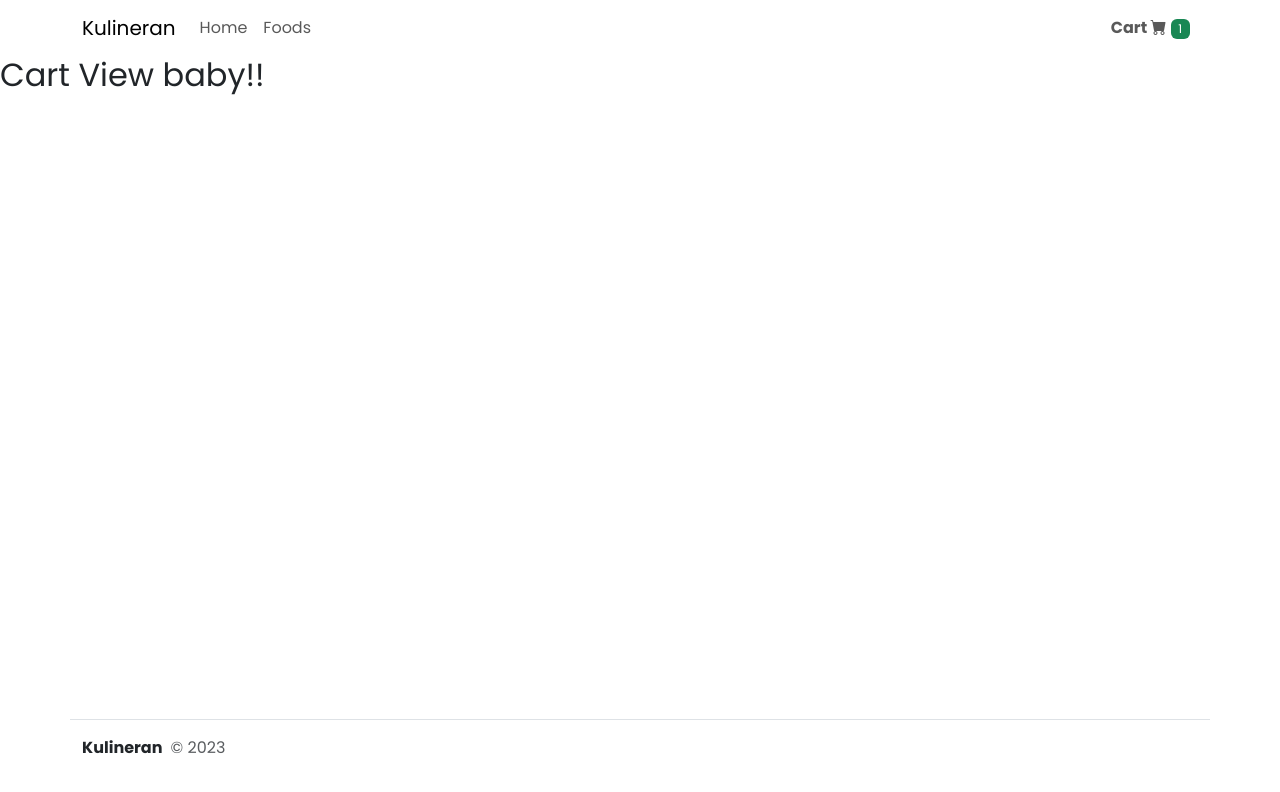
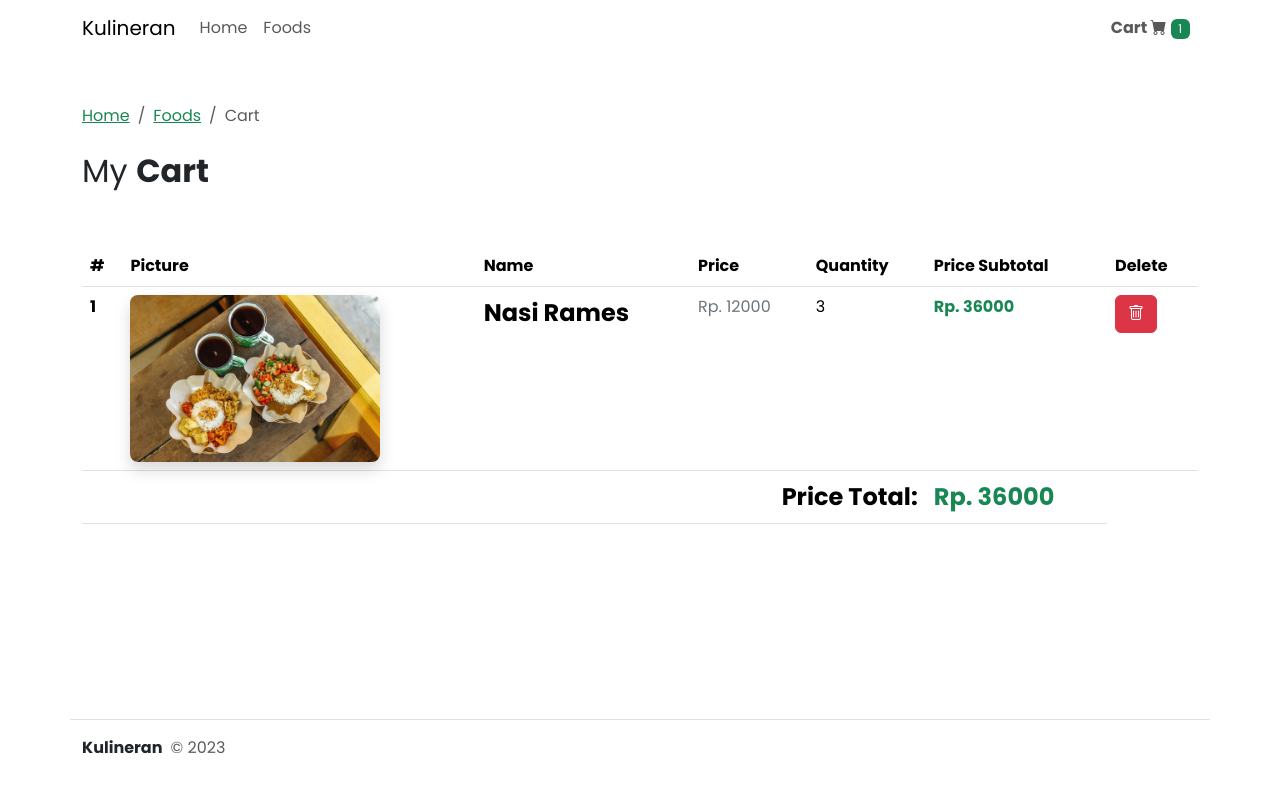
Before and after one commit to dhaniarfebrin/kulineran, a Vue app: page /#/cart in a window 1280 px wide. Shown: the top 792 px of the page. Built offline with nearby package versions, Linux system fonts and the light colour scheme; data requests are answered from the project's data file; what vue-toast-notification would draw is missing.

Commit message:
feat: can delete cart

```diff
--- a/src/views/CartView.vue
+++ b/src/views/CartView.vue
@@ -1,10 +1,122 @@
 <script setup>
-    import NavbarComponent from '@/components/NavbarComponent.vue';
+import NavbarComponent from '@/components/NavbarComponent.vue';
+import axios from 'axios';
+</script>
+
+<script>
+export default {
+    data() {
+        return {
+            carts: [],
+            cart: 0
+        }
+    },
+    methods: {
+        setCart(data) {
+            this.carts = data
+        },
+        deleteCart(id) {
+            axios
+                .delete(`http://localhost:3000/keranjangs/${id}`)
+                .then(() => {
+                    this.cart-- // mengurangi jumlah keranjang yang ada di navbar
+                    this.$toast.success('Delete Success', {
+                        duration: 3000,
+                        position: 'top-right'
+                    })
+                    axios // update data keranjang
+                        .get(`http://localhost:3000/keranjangs`)
+                        .then((response) => {
+                            this.setCart(response.data);
+                        })
+                })
+                .catch((err) => {
+                    this.$toast.error(err.message, {
+                        duration: 3000,
+                        position: 'top-right'
+                    })
+                });
+        }
+    },
+    mounted() {
+        axios
+            .get(`http://localhost:3000/keranjangs`)
+            .then((response) => {
+                this.setCart(response.data);
+            })
+            .catch((err) => {
+                console.log(err);
+            });
+    },
+    computed: {
+        priceTotal() { // menjumlahkan total harga
+            return this.carts.reduce((items, data) => {
+                return items+(data.product.harga*data.qty)
+            }, 0)
+        }
+    }
+}
 </script>
 
 <template>
     <div>
-        <NavbarComponent />
-        <h2>Cart View baby!!</h2>
+        <NavbarComponent :key="cart" />
+        <div class="container mt-5">
+            <nav aria-label="breadcrumb">
+                <ol class="breadcrumb">
+                    <li class="breadcrumb-item"><router-link class="text-success" to="/">Home</router-link></li>
+                    <li class="breadcrumb-item"><router-link class="text-success" to="/foods">Foods</router-link></li>
+                    <li class="breadcrumb-item active" aria-current="page">Cart</li>
+                </ol>
+            </nav>
+
+            <h2 class="mt-4">My <strong>Cart</strong></h2>
+
+            <div class="table-responsive">
+                <table class="table mt-5">
+                    <thead>
+                        <tr>
+                            <th scope="col">#</th>
+                            <th scope="col">Picture</th>
+                            <th scope="col">Name</th>
+                            <th scope="col">Price</th>
+                            <th scope="col">Quantity</th>
+                            <th scope="col">Price Subtotal</th>
+                            <th scope="col">Delete</th>
+                        </tr>
+                    </thead>
+                    <tbody>
+                        <tr v-for="(cart, index) in carts" :key="cart.id">
+                            <th>{{ index + 1 }}</th>
+                            <td>
+                                <img :src="`/images/` + cart.product.gambar" class="img-fluid shadow rounded-3" alt=""
+                                    width="250">
+                            </td>
+                            <td class="fw-bold fs-4">
+                                {{ cart.product.nama }}
+                            </td>
+                            <td class="text-secondary">
+                                Rp. {{ cart.product.harga }}
+                            </td>
+                            <td>
+                                {{ cart.qty }}
+                            </td>
+                            <td class="text-success fw-bold">
+                                Rp. {{ cart.product.harga * cart.qty }}
+                            </td>
+                            <td>
+                                <button class="btn btn-danger" @click="deleteCart(cart.id)"><i
+                                        class="bi bi-trash"></i></button>
+                            </td>
+                        </tr>
+
+                        <tr>
+                            <td colspan="5" align="right" class="fw-bold fs-4">Price Total:</td>
+                            <td class="fw-bold text-success fs-4">Rp. {{ priceTotal }}</td>
+                        </tr>
+                    </tbody>
+                </table>
+            </div>
+        </div>
     </div>
 </template>
```
